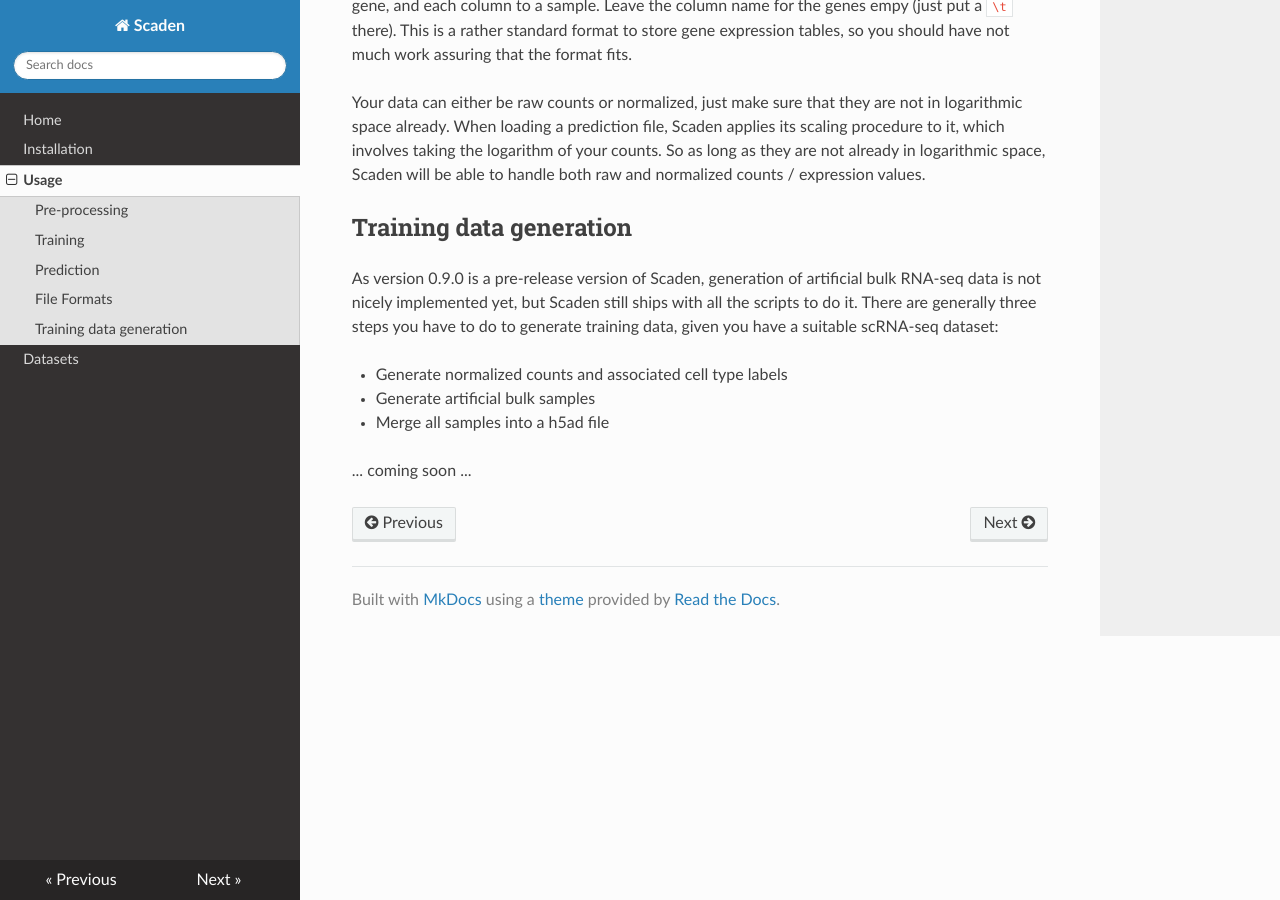
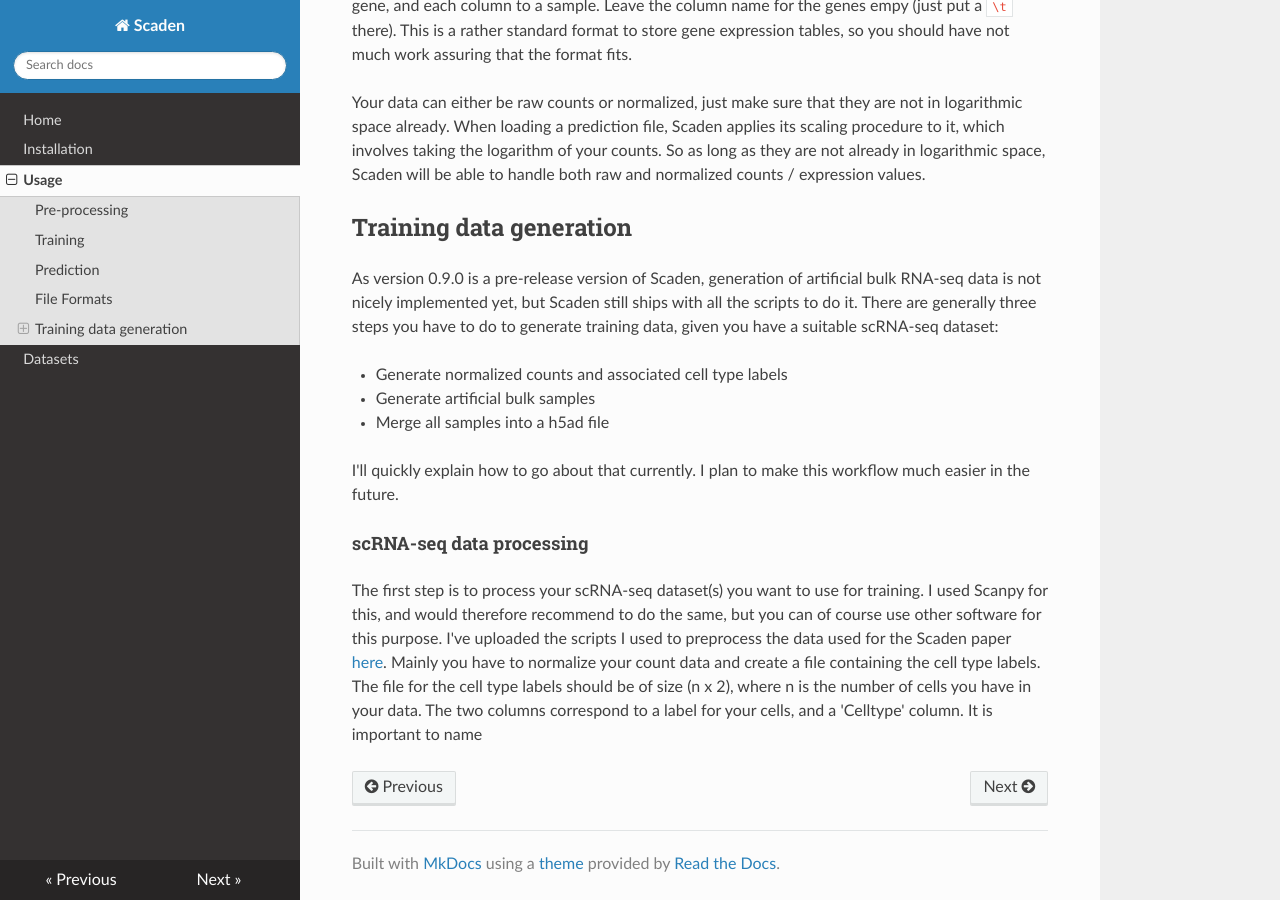
Before and after one commit to KevinMenden/scaden, an MkDocs documentation site: the page built from docs/usage.md, in a window 1280 px wide and 900 px high, scrolled down 1867 px. Built offline with MkDocs 1.6.1, drawn with Linux system fonts in a browser that asks for light colours; nearby versions of some CDN libraries.

Commit message:
Started updating the documentation

```diff
--- a/docs/usage.md
+++ b/docs/usage.md
@@ -88,4 +88,11 @@ There are generally three steps you have to do to generate training data, given
 * Generate artificial bulk samples
 * Merge all samples into a h5ad file
 
-... coming soon ...
+I'll quickly explain how to go about that currently. I plan to make this workflow much easier in the future.
+
+#### scRNA-seq data processing
+The first step is to process your scRNA-seq dataset(s) you want to use for training. I used Scanpy for this, and would therefore
+recommend to do the same, but you can of course use other software for this purpose. I've uploaded the scripts I used to preprocess
+the data used for the Scaden paper [here](https://doi.org/10.6084/m9.figshare.8234030.v1). Mainly you have to normalize your count data
+and create a file containing the cell type labels. The file for the cell type labels should be of size (n x 2), where n is the number of cells
+you have in your data. The two columns correspond to a label for your cells, and a 'Celltype' column. It is important to name
```
